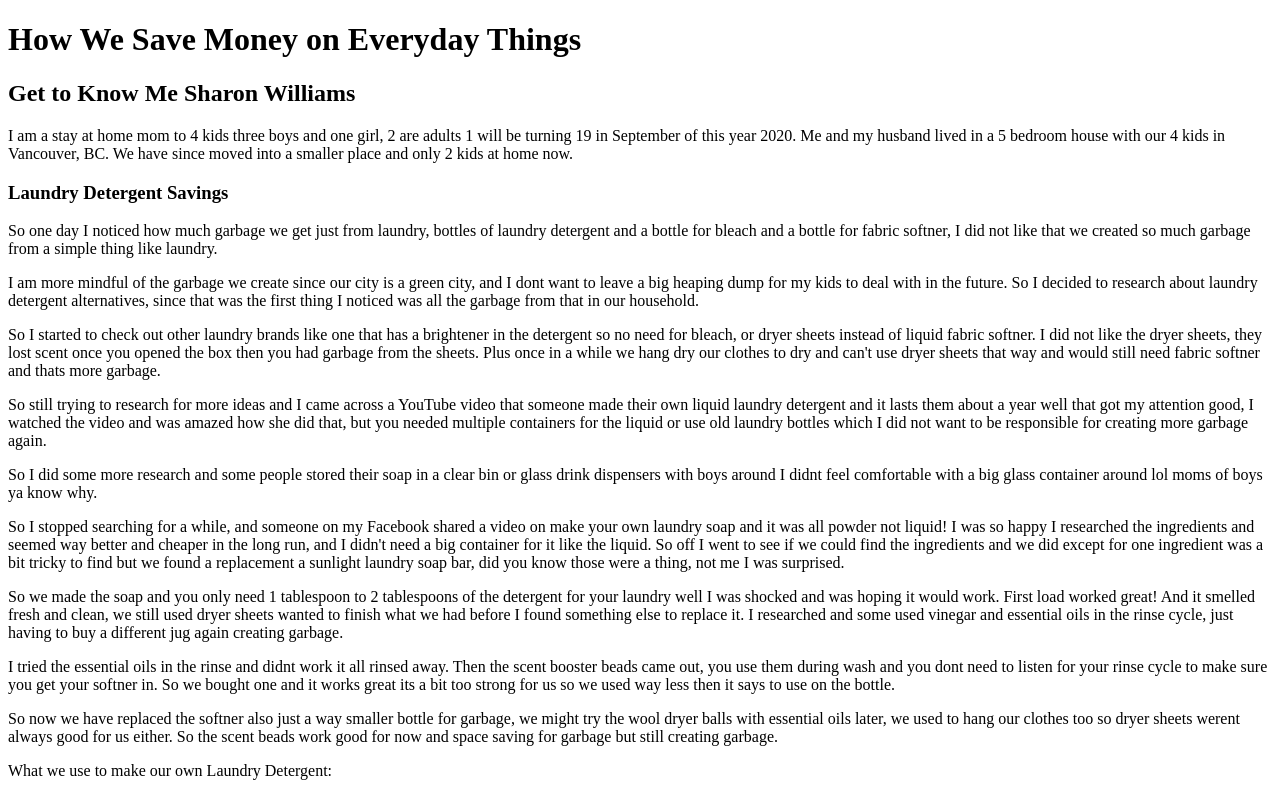
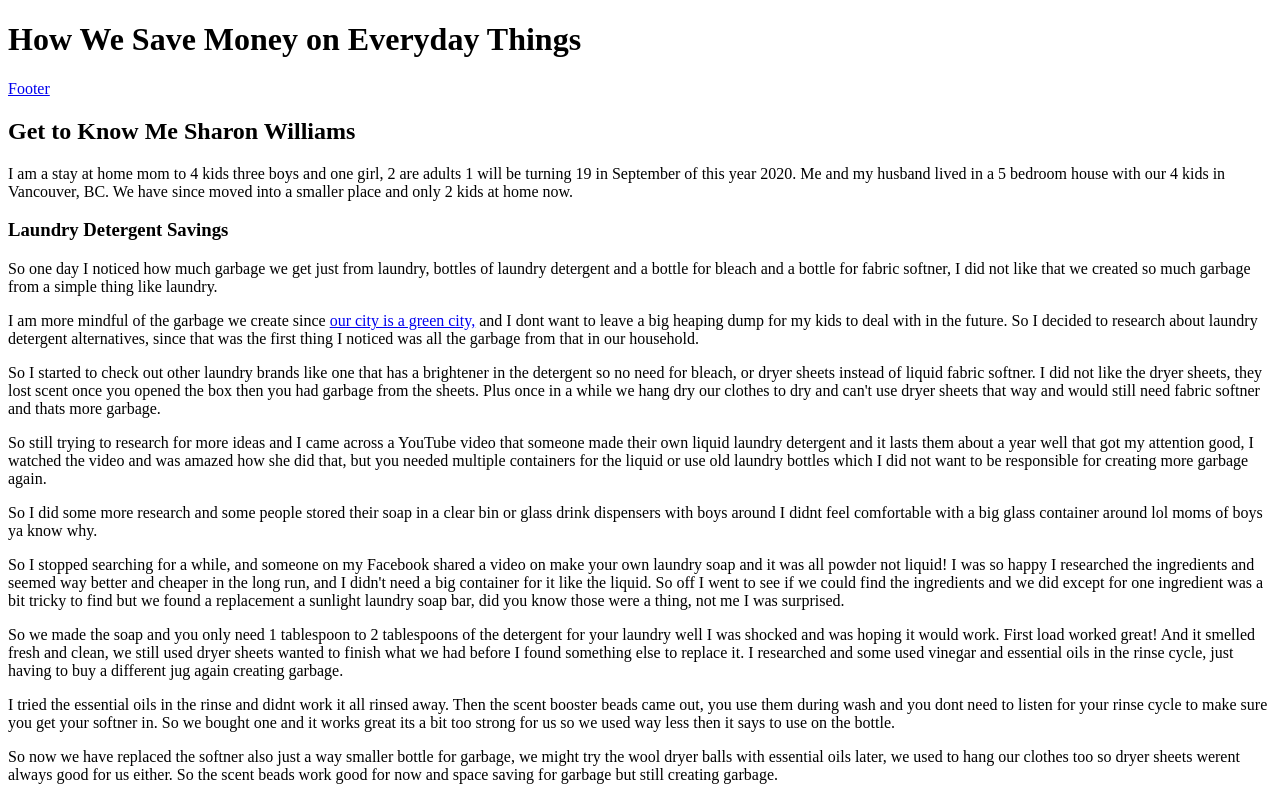
Before and after one commit to sharonraven/Website, a plain HTML site: page index.html in a window 1280 px wide. Shown: the top 793 px of the page. Drawn offline with Linux system fonts and the light colour scheme.

Commit message:
description
added a footer area at top to the footer at bottom

```diff
--- a/index.html
+++ b/index.html
@@ -8,12 +8,13 @@
   <!-- Hello there -->
   <header>
     <h1>How We Save Money on Everyday Things </h1>
+    <a href="#footer">Footer<a/>
     <h2>Get to Know Me Sharon Williams</h2>
   </header>
     <p>I am a stay at home mom to 4 kids three boys and one girl, 2 are adults 1 will be turning 19 in September of this year 2020.  Me and my husband lived in a 5 bedroom house with our 4 kids in Vancouver, BC.  We have since moved into a smaller place and only 2 kids at home now.</p>
   <h3>Laundry Detergent Savings</h3>
   <p>So one day I noticed how much garbage we get just from laundry, bottles of laundry detergent and a bottle for bleach and a bottle for fabric softner, I did not like that we created so much garbage from a simple thing like laundry.</p>
-  <p>I am more mindful of the garbage we create since our city is a green city, and I dont want to leave a big heaping dump for my kids to deal with in the future.  So I decided to research about laundry detergent alternatives, since that was the first thing I noticed was all the garbage from that in our household.</p>
+  <p>I am more mindful of the garbage we create since <a href="https://vancouver.ca/green-vancouver.aspx" target="_blank">our city is a green city,</a> and I dont want to leave a big heaping dump for my kids to deal with in the future.  So I decided to research about laundry detergent alternatives, since that was the first thing I noticed was all the garbage from that in our household.</p>
   <p>So I started to check out other laundry brands like one that has a brightener in the detergent so no need for bleach, or dryer sheets instead of liquid fabric softner.  I did not like the dryer sheets, they lost scent once you opened the box then you had garbage from the sheets.  Plus once in a while we hang dry our clothes to dry and can't use dryer sheets that way and would still need fabric softner and thats more garbage.</p>
   <p>So still trying to research for more ideas and I came across a YouTube video that someone made their own liquid laundry detergent and it lasts them about a year well that got my attention good, I watched the video and was amazed how she did that, but you needed multiple containers for the liquid or use old laundry bottles which I did not want to be responsible for creating more garbage again.</p>
   <p>So I did some more research and some people stored their soap in a clear bin or glass drink dispensers with boys around I didnt feel comfortable with a big glass container around lol moms of boys ya know why.</p>
@@ -49,7 +50,7 @@
     <li>Bar of Sunlight Laundry Soap</li>
   </ol>
 </section>
-<footer>
+<footer id="footer">
   <p>Website made by Sharon Williams</p>
 </footer>
 </body>
```
